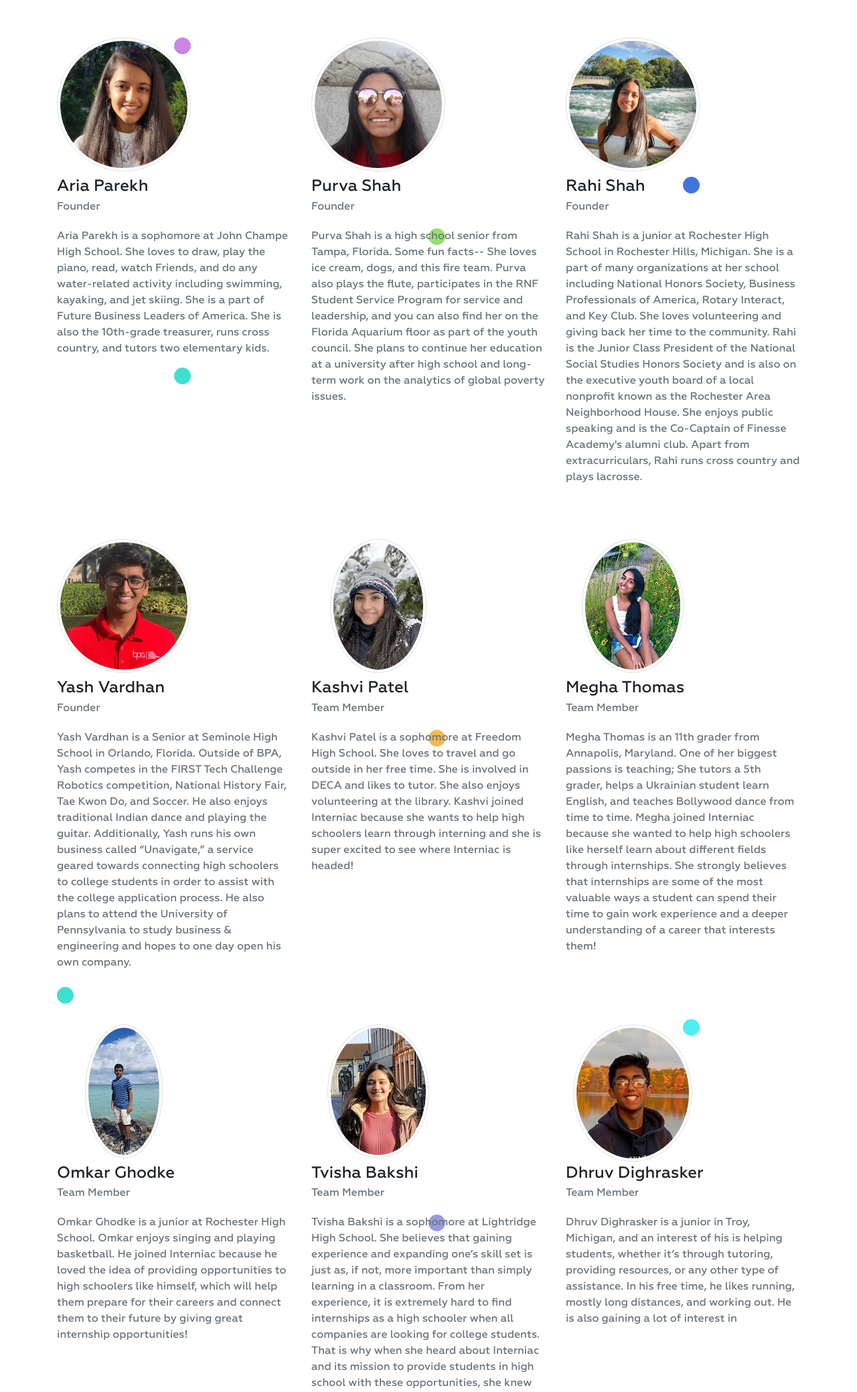
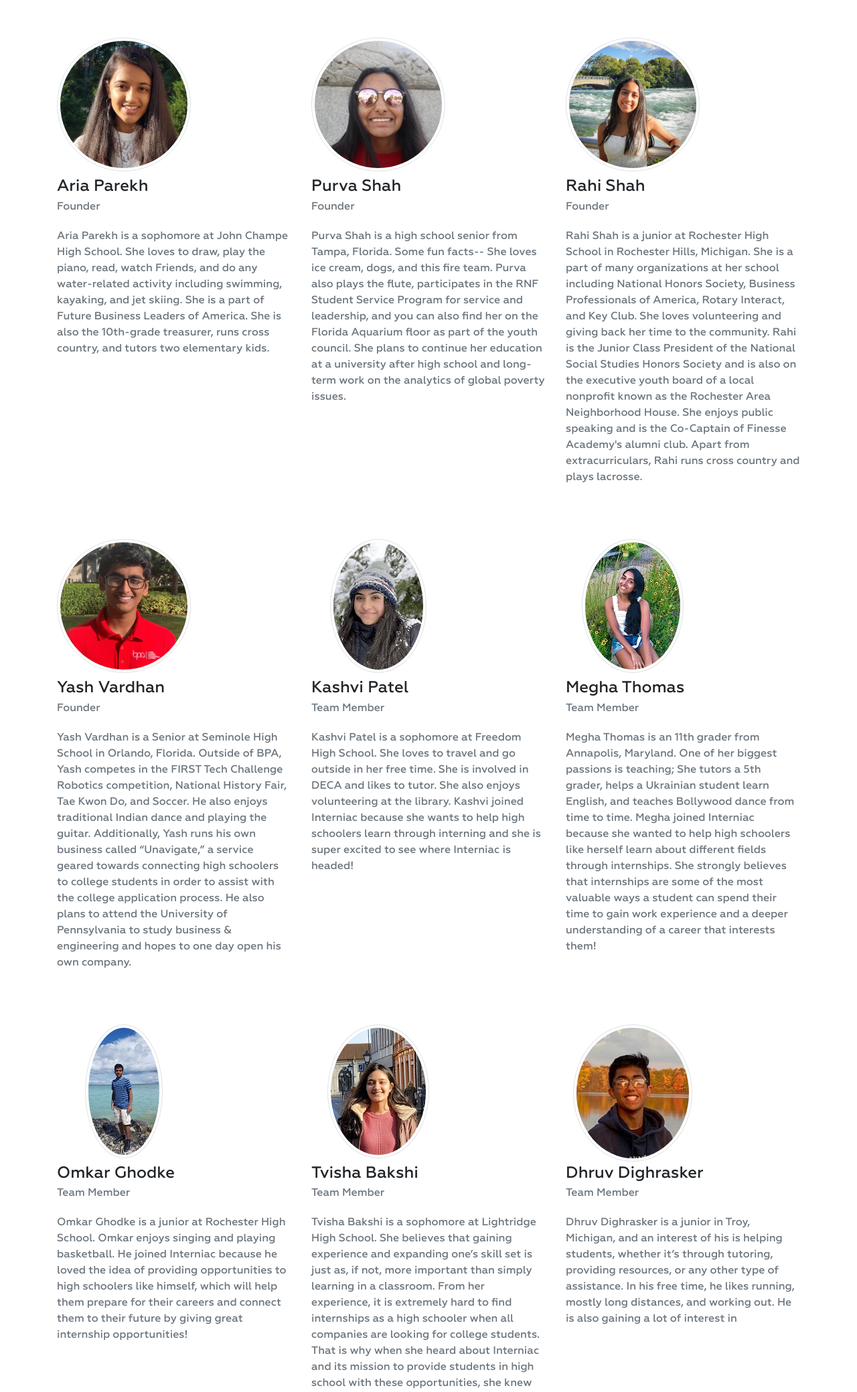
Before and after one commit to christianstefaniw/interniac-website, a Django app: page /aboutus/ in a window 1280 px wide. Shown: the part 76-2155 px from the top of the page at 67% size. Run offline with Django 3.2, Linux system fonts and the light colour scheme; some libraries are stand-ins or nearby versions.

Commit message:
dots removed

```diff
--- a/static/css/style.css
+++ b/static/css/style.css
@@ -421,14 +421,7 @@ END FOOTER
 
 /* DECORATIONS */
 
-.circle-decoration {
-    z-index: -1;
-    height: 25px;
-    width: 25px;
-    border-radius: 50%;
-    display: inline-block;
-    position: absolute;
-}
+
 
 /* END DECORATIONS */
 
```
